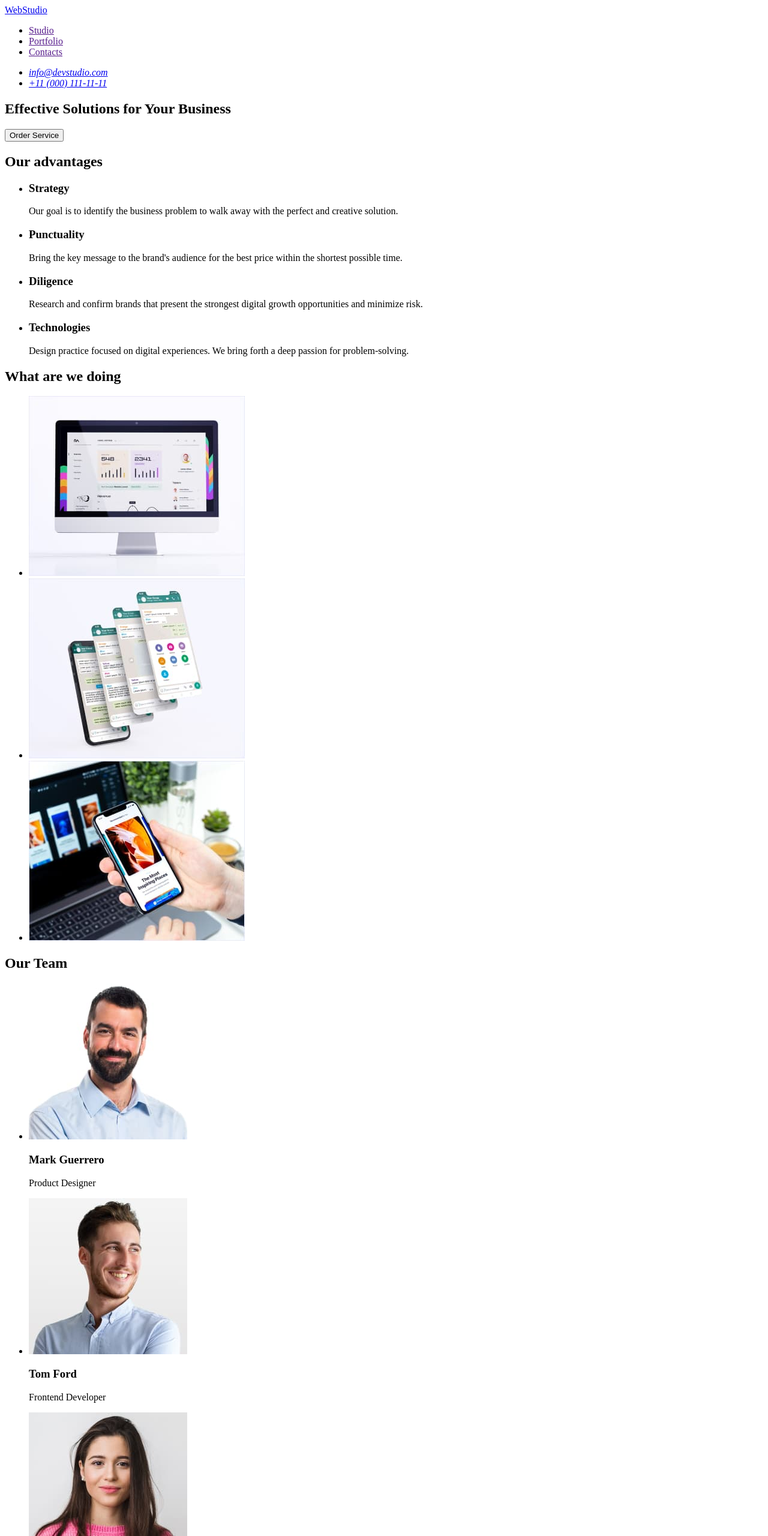
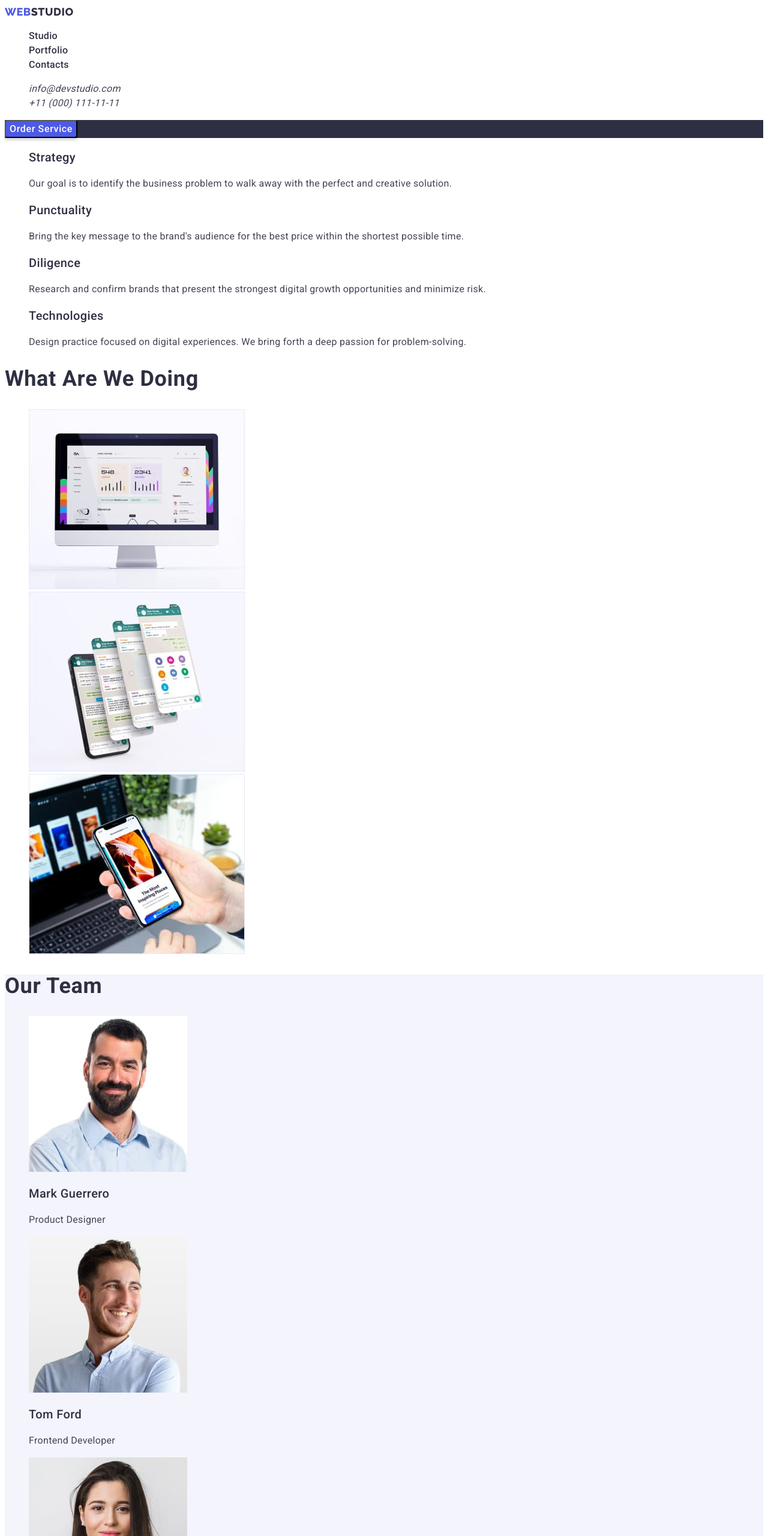
Before and after one commit to vfesik/goit-markup-hw-02, a plain HTML site: page index.html in a window 1280 px wide. Shown: the top 2560 px of the page at 60% size. Drawn offline with Linux system fonts and the light colour scheme.

Commit message:
DZ2
Домашнє завдання2

```diff
--- /dev/null
+++ b/css/styles.css
@@ -0,0 +1,291 @@
+:root {
+  --main-title-color: #2e2f42;
+  --btn-color: #4d5ae5;
+  --main-text-color: #434455;
+  --main-background-color: #ffffff;
+  --secondary-background-color: #f4f4fd;
+  --color-hover-focus: #404bbf;
+}
+body {
+  font-family: "Roboto", "sans-serif";
+  color: #434455;
+  background-color: var(--main-background-color);
+}
+/* прибирає крапки зі списків */
+.list {
+  list-style: none;
+}
+/* прибирає підкреслення з елементів */
+.link {
+  text-decoration: none;
+}
+/* прибираємо заголовок */
+.visually-hidden {
+  position: absolute;
+  width: 1px;
+  height: 1px;
+  margin: -1px;
+  border: 0;
+  padding: 0;
+  white-space: nowrap;
+  clip-path: inset(100%);
+  clip: rect(0 0 0 0);
+  overflow: hidden;
+}
+/* дає колір активній сторінці
+.selected {
+  color: var(--btn-color);
+} */
+
+/* --------------------------------------Header------------------------------------- */
+
+.header {
+}
+.header-navigation {
+}
+.header-logo {
+  font-family: "Raleway";
+  font-weight: 800;
+  font-size: 18px;
+  line-height: 1.33;
+  letter-spacing: 0.03em;
+  text-transform: uppercase;
+  color: var(--main-title-color);
+}
+.header-span {
+  font-family: "Raleway";
+  font-weight: 800;
+  font-size: 18px;
+  line-height: 1.33;
+  letter-spacing: 0.03em;
+  text-transform: uppercase;
+  color: var(--btn-color);
+}
+.header-list {
+}
+.header-item {
+}
+
+.header-link {
+  font-weight: 500;
+  font-size: 16px;
+  line-height: 1.5;
+  letter-spacing: 0.02em;
+  color: var(--main-title-color);
+}
+.header-link:hover,
+.header-link:focus {
+  color: var(--color-hover-focus);
+}
+
+.header-address {
+}
+.header-address-list {
+}
+.header-address-item {
+}
+.header-mail {
+  font-weight: 400;
+  font-size: 16px;
+  line-height: 1.5;
+  letter-spacing: 0.02em;
+  color: var(--main-text-color);
+}
+.header-mail:hover,
+.header-mail:focus {
+  color: var(--color-hover-focus);
+}
+.header-tel {
+  font-weight: 400;
+  font-size: 16px;
+  line-height: 1.5;
+  letter-spacing: 0.02em;
+  color: var(--main-text-color);
+}
+.header-tel:hover,
+.header-tel:focus {
+  color: var(--color-hover-focus);
+}
+
+/* --------------------------------------Section 1 Hero------------------------------------- */
+
+.hero {
+  background-color: var(--main-title-color);
+}
+.hero-title {
+}
+.order-hero-btn {
+  /* inherit для font-family наслідується шрифт з батька body  */
+  font-family: inherit;
+  font-weight: 500;
+  font-size: 16px;
+  line-height: 1.5;
+  display: flex;
+  align-items: center;
+  letter-spacing: 0.04em;
+
+  color: var(--main-background-color);
+  background-color: var(--btn-color);
+  box-shadow: 0px 4px 4px rgba(0, 0, 0, 0.15);
+  border-radius: 4px;
+  cursor: pointer;
+}
+.order-hero-btn:hover,
+.order-hero-btn:focus {
+  color: var(--main-background-color);
+  background-color: var(--color-hover-focus);
+  box-shadow: 0px 4px 4px rgba(0, 0, 0, 0.15);
+  border-radius: 4px;
+}
+
+/* --------------------------------------Section 2 Advantages------------------------------------- */
+.section-advantages {
+}
+.advantages-title {
+  font-weight: 500;
+  font-size: 20px;
+  line-height: 1.2;
+  letter-spacing: 0.02em;
+  color: var(--main-title-color);
+}
+.advantages-list {
+}
+.advantages-item {
+}
+.advantages-text {
+  font-size: 16px;
+  line-height: 1.5;
+  letter-spacing: 0.02em;
+  color: var(--main-text-color);
+}
+/* --------------------------------------Section 3 WAWD------------------------------------- */
+.section-wawd {
+}
+.wawd-title {
+  font-weight: 700;
+  font-size: 36px;
+  line-height: 1.11;
+  letter-spacing: 0.02em;
+  text-transform: capitalize;
+  color: var(--main-title-color);
+}
+.wawd-item {
+}
+/* --------------------------------------Section 4 Our Team------------------------------------- */
+.section-team {
+  background-color: var(--secondary-background-color);
+}
+.team-title {
+  font-weight: 700;
+  font-size: 36px;
+  line-height: 1.11;
+  letter-spacing: 0.02em;
+  text-transform: capitalize;
+  color: var(--main-title-color);
+}
+.team-item {
+}
+.team-name {
+  font-weight: 500;
+  font-size: 20px;
+  line-height: 1.2;
+  letter-spacing: 0.02em;
+  color: var(--main-title-color);
+}
+.team-profession {
+  font-size: 16px;
+  line-height: 1.5;
+  letter-spacing: 0.02em;
+  color: var(--main-text-color);
+}
+
+/* --------------------------------------Footer------------------------------------- */
+.footer {
+  background-color: var(--main-title-color);
+}
+.footer-logo {
+  font-family: "Raleway";
+  font-weight: 800;
+  font-size: 18px;
+  line-height: 1.17;
+  display: flex;
+  align-items: center;
+  letter-spacing: 0.03em;
+  text-transform: uppercase;
+  color: var(--secondary-background-color);
+}
+.footer-span {
+  font-family: "Raleway";
+  font-weight: 800;
+  font-size: 18px;
+  line-height: 1.17;
+  display: flex;
+  align-items: center;
+  letter-spacing: 0.03em;
+  text-transform: uppercase;
+  color: var(--btn-color);
+}
+.footer-text {
+  font-size: 16px;
+  line-height: 1.5;
+  letter-spacing: 0.02em;
+  color: #e7e9fc;
+}
+
+/* --------------------------------------Portfolio.html------------------------------------- */
+.main {
+}
+.main-title {
+}
+
+/* --------------------------------------Section1 Filter------------------------------------- */
+
+.filter {
+}
+.filter-list {
+}
+.filter-item {
+}
+.filter-btn {
+  font-family: inherit;
+  font-weight: 500;
+  font-size: 16px;
+  line-height: 1.5;
+  display: flex;
+  align-items: center;
+  text-align: center;
+  letter-spacing: 0.04em;
+  color: var(--btn-color);
+  background-color: var(--secondary-background-color);
+  border: 1px solid #e7e9fc;
+  border-radius: 4px;
+  cursor: pointer;
+}
+.filter-btn:hover,
+.filter-btn:focus {
+  color: var(--main-background-color);
+  background-color: var(--color-hover-focus);
+}
+
+/* --------------------------------------Section2 Works------------------------------------- */
+
+.works {
+}
+.works-list {
+}
+.works-item {
+}
+.works-title {
+  font-weight: 500;
+  font-size: 20px;
+  line-height: 1.2;
+  letter-spacing: 0.02em;
+  color: var(--main-title-color);
+}
+.works-text {
+  font-weight: 400;
+  font-size: 16px;
+  line-height: 1.5;
+  letter-spacing: 0.02em;
+  color: var(--main-text-color);
+}
--- a/index.html
+++ b/index.html
@@ -5,60 +5,88 @@
     <meta http-equiv="X-UA-Compatible" content="IE=edge" />
     <meta name="viewport" content="width=device-width, initial-scale=1.0" />
     <title>WebStudio</title>
+    <!-- Подключаем шрифты -->
+    <link rel="preconnect" href="https://fonts.googleapis.com" />
+    <link rel="preconnect" href="https://fonts.gstatic.com" crossorigin />
+    <link
+      href="https://fonts.googleapis.com/css2?family=Raleway:wght@800&family=Roboto:wght@400;500;700;900&display=swap"
+      rel="stylesheet"
+    />
+    <!-- подключаем стили -->
+    <link rel="stylesheet" href="./css/styles.css" />
   </head>
   <body>
-    <header>
-      <nav>
-        <a href="./index.html">WebStudio</a>
-        <ul>
-          <li><a href="">Studio</a></li>
-          <li><a href="">Portfolio</a></li>
-          <li><a href="">Contacts</a></li>
+    <!-- header -->
+    <header class="header">
+      <nav class="header-navigation">
+        <a href="./index.html" class="header-logo link"
+          ><span class="header-span">WEB</span>STUDIO</a
+        >
+        <ul class="header-list list">
+          <li class="header-item">
+            <a href="./index.html" class="header-link link">Studio</a>
+          </li>
+          <li class="header-item">
+            <a href="./portfolio.html" class="header-link link">Portfolio</a>
+          </li>
+          <li class="header-item">
+            <a href="./contacts.html" class="header-link link">Contacts</a>
+          </li>
         </ul>
       </nav>
-      <address>
-        <ul>
-          <li><a href="mailto:info@devstudio.com">info@devstudio.com</a></li>
+      <address class="header-address">
+        <ul class="header-address-list list">
+          <li class="header-address-item">
+            <a href="mailto:info@devstudio.com" class="header-mail link"
+              >info@devstudio.com</a
+            >
+          </li>
 
-          <li><a href="tel:+110001111111">+11 (000) 111-11-11</a></li>
+          <li class="header-address-item">
+            <a href="tel:+110001111111" class="header-tel link"
+              >+11 (000) 111-11-11</a
+            >
+          </li>
         </ul>
       </address>
     </header>
-
+    <!-- main -->
     <main>
-      <!-- Secton 1 -->
-      <section>
-        <h1>Effective Solutions for Your Business</h1>
-        <button type="button">Order Service</button>
+      <!-- Secton 1 Hero -->
+      <section class="hero">
+        <h1 class="hero-title visually-hidden">
+          Effective Solutions for Your Business
+        </h1>
+        <button type="button" class="order-hero-btn">Order Service</button>
       </section>
       <!-- Secton 2 -->
-      <section>
-        <h2>Our advantages</h2>
-        <ul>
-          <li>
-            <h3>Strategy</h3>
-            <p>
+      <section class="section-advantages">
+        <h2 class="advantages-title visually-hidden">Our advantages</h2>
+        <ul class="advantages-list list">
+          <li class="advantages-item">
+            <h3 class="advantages-title">Strategy</h3>
+            <p class="advantages-text">
               Our goal is to identify the business problem to walk away with the
               perfect and creative solution.
             </p>
           </li>
-          <li>
-            <h3>Punctuality</h3>
-            <p>
+          <li class="advantages-item">
+            <h3 class="advantages-title">Punctuality</h3>
+            <p class="advantages-text">
               Bring the key message to the brand's audience for the best price
               within the shortest possible time.
             </p>
           </li>
-          <li>
-            <h3>Diligence</h3>
-            <p>
+          <li class="advantages-item">
+            <h3 class="advantages-title">Diligence</h3>
+            <p class="advantages-text">
               Research and confirm brands that present the strongest digital
               growth opportunities and minimize risk.
             </p>
           </li>
-          <li>
-            <h3>Technologies</h3>
-            <p>
+          <li class="advantages-item">
+            <h3 class="advantages-title">Technologies</h3>
+            <p class="advantages-text">
               Design practice focused on digital experiences. We bring forth a
               deep passion for problem-solving.
             </p>
@@ -66,10 +94,10 @@
         </ul>
       </section>
       <!-- Secton 3 -->
-      <section>
-        <h2>What are we doing</h2>
-        <ul>
-          <li>
+      <section class="section-wawd">
+        <h2 class="wawd-title">What are we doing</h2>
+        <ul class="list">
+          <li class="wawd-item">
             <img
               src="./images/img1.jpg"
               alt="computer"
@@ -77,7 +105,7 @@
               height="300"
             />
           </li>
-          <li>
+          <li class="wawd-item">
             <img
               src="./images/img2.jpg"
               alt="cell phones"
@@ -85,7 +113,7 @@
               height="300"
             />
           </li>
-          <li>
+          <li class="wawd-item">
             <img
               src="./images/img3.jpg"
               alt="computer and mobile phone"
@@ -96,59 +124,61 @@
         </ul>
       </section>
       <!-- Secton 4 -->
-      <section>
-        <h2>Our Team</h2>
-        <ul>
-          <li>
+      <section class="section-team">
+        <h2 class="team-title">Our Team</h2>
+        <ul class="list">
+          <li class="team-item">
             <img
               src="./images/img4.jpg"
               alt="Mark Guerrero"
               width="264"
               height="260"
             />
-            <h3>Mark Guerrero</h3>
-            <p>Product Designer</p>
+            <h3 class="team-name">Mark Guerrero</h3>
+            <p class="team-profession">Product Designer</p>
           </li>
 
-          <li>
+          <li class="team-item">
             <img
               src="./images/img5.jpg"
               alt="Tom Ford"
               width="264"
               height="260"
             />
-            <h3>Tom Ford</h3>
-            <p>Frontend Developer</p>
+            <h3 class="team-name">Tom Ford</h3>
+            <p class="team-profession">Frontend Developer</p>
           </li>
 
-          <li>
+          <li class="team-item">
             <img
               src="./images/img6.jpg"
               alt="Camila Garcia"
               width="264"
               height="260"
             />
-            <h3>Camila Garcia</h3>
-            <p>Marketing</p>
+            <h3 class="team-name">Camila Garcia</h3>
+            <p class="team-profession">Marketing</p>
           </li>
 
-          <li>
+          <li class="team-item">
             <img
               src="./images/img7.jpg"
               alt="Daniel Wilson"
               width="264"
               height="260"
             />
-            <h3>Daniel Wilson</h3>
-            <p>UI Designer</p>
+            <h3 class="team-name">Daniel Wilson</h3>
+            <p class="team-profession">UI Designer</p>
           </li>
         </ul>
       </section>
     </main>
-
-    <footer>
-      <a href="./index.html">WebStudio</a>
-      <p>
+    <!-- footer -->
+    <footer class="footer">
+      <a href="./index.html" class="footer-logo link"
+        ><span class="footer-span">WEB</span> STUDIO</a
+      >
+      <p class="footer-text">
         Increase the flow of customers and sales for your business with digital
         marketing & growth solutions.
       </p>
```
Also changed, not shown: portfolio.html (added, +186 -0 lines), contacts.html (added), images/banking-app.jpg (added), images/cashless-payment.jpg (added), images/fresh-coffee.jpg (added), images/instagram-stories.jpg (added), images/mediation-app.jpg (added), images/old/img1.jpg (deleted), images/old/img2.jpg (deleted), images/old/img3.jpg (deleted), images/old/img4.jpg (deleted), images/old/img5.jpg (deleted), images/old/img6.jpg (deleted), images/old/img7.jpg (deleted), 4 more files.
